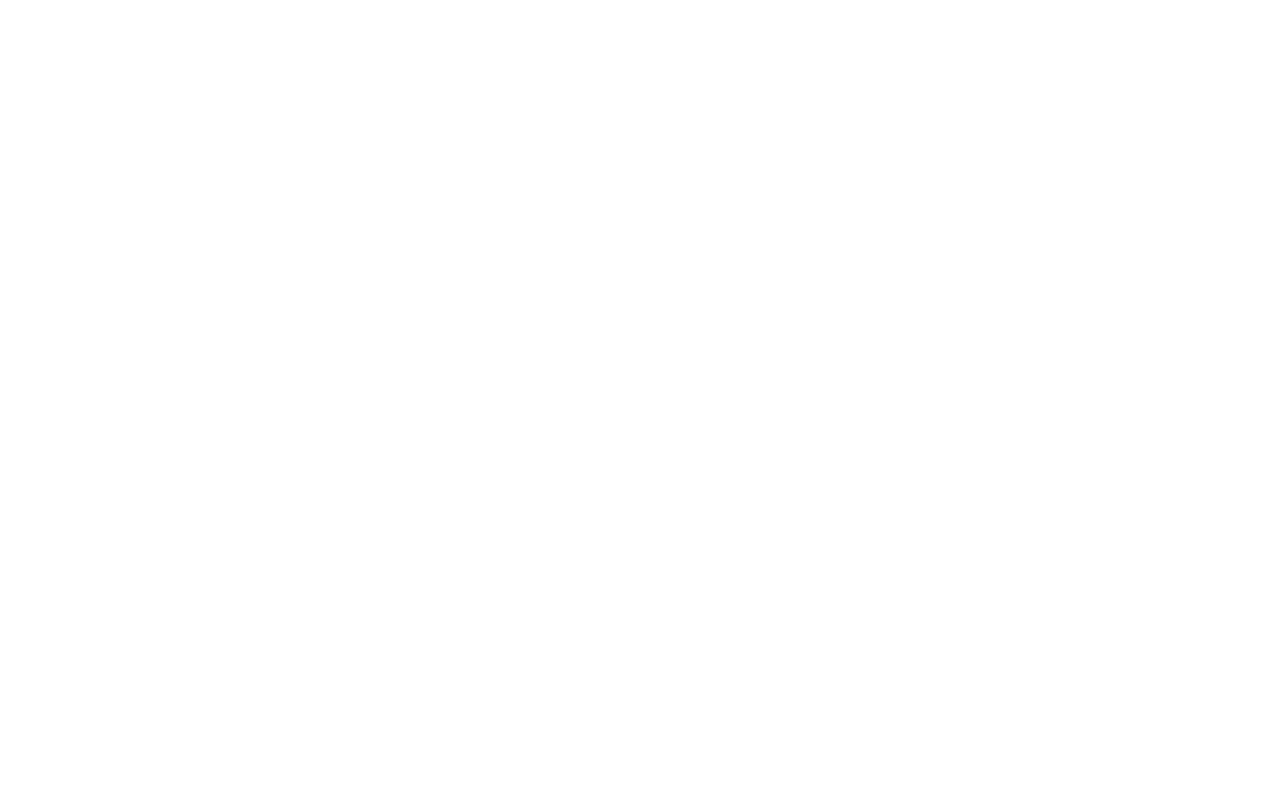
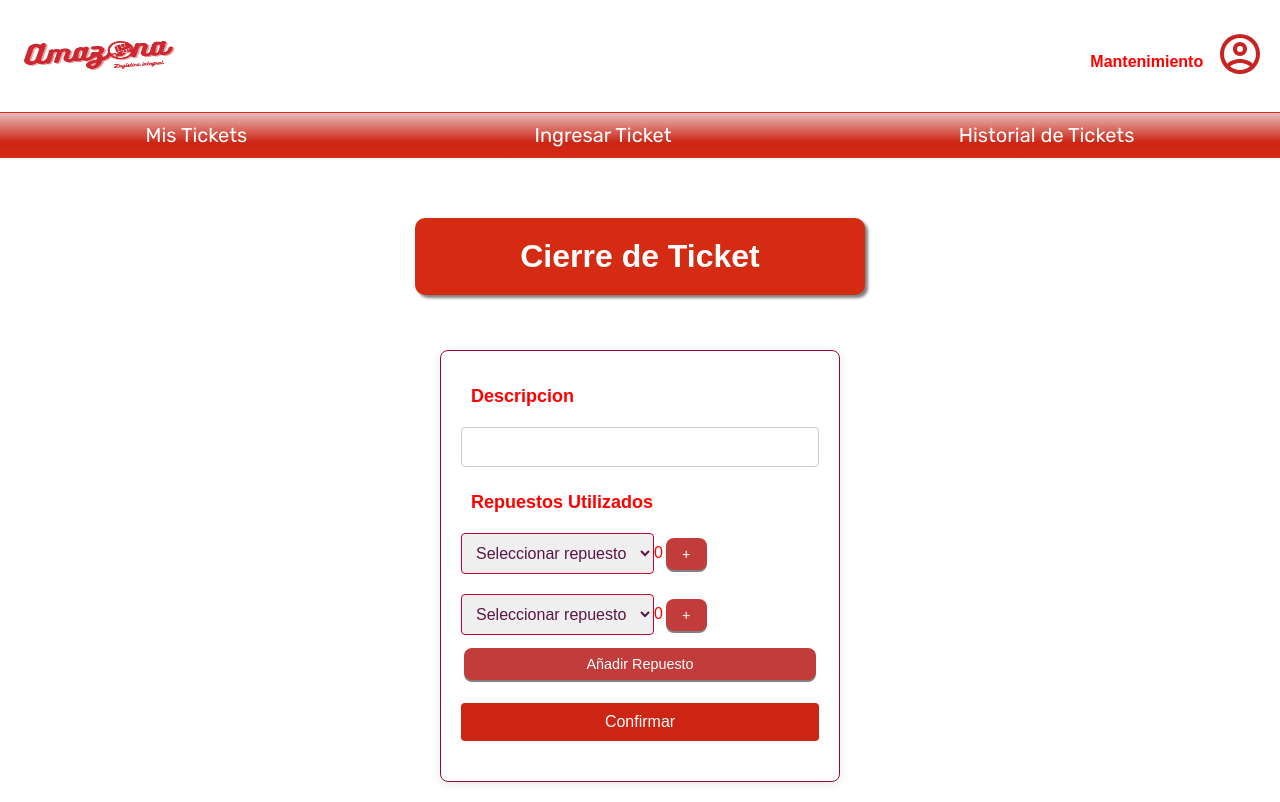
Before and after one commit to imdaviddev/tp-final-laboratorio-frontend, a React (Vite) app: page /mantenimiento/tickets/2 in a window 1280 px wide. Before the commit this address had no page. Built offline with nearby package versions, Linux system fonts and the light colour scheme; data requests are answered from the project's data file; grey boxes are pictures that could not be loaded.

Commit message:
Cierre de ticket

```diff
--- /dev/null
+++ b/src/components/BotonIncremental.tsx
@@ -0,0 +1,19 @@
+import { useState } from "react";
+import { Boton } from "../pages/ComponentsUI/Botones";
+const BotonIncremental = () => {
+    const [count, setCount] = useState(0)
+
+    const incrementar = () => {
+        setCount(count + 1)
+    }
+
+    return (
+        <div>
+            {count}
+            <Boton onClick={incrementar}>+</Boton>
+        </div>
+
+    );
+}
+
+export default BotonIncremental;
--- /dev/null
+++ b/src/components/TicketDetails.tsx
@@ -0,0 +1,77 @@
+import { FormEvent, useEffect, useState } from "react";
+import { styled } from 'styled-components'
+import { useParams } from "react-router-dom";
+import { ITicket } from "../api/models/tickets.models";
+import useTicketstore from "../store/ticketsContext";
+import { Boton, SubmitButton } from '../pages/ComponentsUI/Botones';
+import { ContainerPadre, MensajeBienvenida, FormContainer, LabelForm, InputForm, SelectForm } from "../pages/ComponentsUI";
+import BotonIncremental from './BotonIncremental'
+
+const GroupSelect = styled.div`
+    display: flex;
+    align-items: center;
+`
+
+const GroupCont = styled.div`
+
+`
+
+function sendHandler(event: FormEvent<HTMLFormElement>): void {
+    event.preventDefault();
+}
+
+const TicketDetails = () => {
+
+
+    const { obtenerTicket, obtenerTickets } = useTicketstore();
+    const [ticketParticular, setTicketParticular] = useState<ITicket>();
+    const { ticketId } = useParams();
+
+    useEffect(() => {
+        obtenerTickets()
+            .then(() => {
+                obtenerTicket(parseInt(ticketId))
+                    .then(promise => setTicketParticular(promise))
+                    .catch(error => console.log(error))
+            })
+
+    }, [ticketParticular]);
+
+    if (ticketParticular == null) {
+        return (
+            <div>Cargando...</div>
+        )
+    }
+
+    return (
+        <ContainerPadre>
+            <MensajeBienvenida>Cierre de Ticket</MensajeBienvenida>
+            <FormContainer onSubmit={sendHandler}>
+                <LabelForm>Descripcion</LabelForm>
+                <InputForm></InputForm>
+                <LabelForm>Repuestos Utilizados</LabelForm>
+
+                <GroupSelect>
+
+                    <SelectForm>
+                        <option value="">Seleccionar repuesto</option>
+                    </SelectForm>
+                    <BotonIncremental />
+                </GroupSelect>
+
+                <GroupSelect>
+                    <SelectForm>
+                        <option value="">Seleccionar repuesto</option>
+                    </SelectForm>
+                    <BotonIncremental />
+                </GroupSelect>
+
+                <Boton>Añadir Repuesto</Boton>
+                <SubmitButton>Confirmar</SubmitButton>
+            </FormContainer>
+        </ContainerPadre>
+
+    )
+}
+
+export default TicketDetails;
--- a/src/pages/Mantenimiento/Components/Ticket.tsx
+++ b/src/pages/Mantenimiento/Components/Ticket.tsx
@@ -3,6 +3,8 @@
 import { Boton } from '../../ComponentsUI/Botones'
 import { ButtonGroup } from '../../ComponentsUI';
 import camionRojo from '../../../../public/camion-mantenimiento.svg';
+import {Link} from 'react-router-dom'
+
 const ContainerTicket = styled.div`
 display: flex;
 flex-direction: column;
@@ -55,8 +57,8 @@
                         <Detalle tipo={"Tipo"} valor={props.tipo}></Detalle>
                     </DescGroup>
                     <ButtonGroup>
-                        <Boton>Ver Detalle</Boton>
-                        <Boton>Cerrar Ticket</Boton>
+                        <Boton><Link to={`tickets/detalle/${props.id_ticket}`}></Link>Ver Detalle</Boton>
+                        <Boton><Link to={`tickets/${props.id_ticket}`}>Cerrar Ticket</Link></Boton>
                     </ButtonGroup>
                 </DescTicket>
             </ContainerDescTicket>
--- a/src/pages/Mantenimiento/Mantenimientoingresos.tsx
+++ b/src/pages/Mantenimiento/Mantenimientoingresos.tsx
@@ -17,7 +17,7 @@
   font-weight: bold;
 `
 
-const Mantenimientoingresos = () => {
+const MantenimientoIngresos = () => {
   return (
     <ContainerPadre>
       <MensajeBienvenida>Nuevo Ingreso</MensajeBienvenida>
@@ -26,4 +26,4 @@
   )
 }
 
-export default Mantenimientoingresos
+export default MantenimientoIngresos
--- a/src/routes/index.tsx
+++ b/src/routes/index.tsx
@@ -3,12 +3,12 @@
 import IniciarSesionPage from '../pages/IniciarSesion/IniciarSesionPage';
 
 import RecorridoDetails from '../components/RecorridoDetails'
+import TicketDetails from '../components/TicketDetails'
 
 import { GerenciaHomePage, GerenciaControles, GerenciaReportes, GerenciaPageLayout } from '../pages/gerencia'
 import { ConductorInicio, ConductorRecorrido, ConductorReportes, ConductorPageLayout } from '../pages/Conductor';
 import { SupervisionConductoresPage, SupervisionCrearRecorridoPage, SupervisionHomePage, SupervisionPageLayout, SupervisionReportesPage, SupervisionVehiculosPage } from '../pages/Supervision';
-import MantenimientoPageLayout, { MantenimientoHistorial, MantenimientoInicio } from '../pages/Mantenimiento';
-import Mantenimientoingresos from '../pages/Mantenimiento/Mantenimientoingresos';
+import { MantenimientoPageLayout, MantenimientoHistorial, MantenimientoInicio, MantenimientoIngresos } from '../pages/Mantenimiento';
 
 import AdministracionPageLayout from '../pages/Administracion/AdministracionPageLayout';
 import AdministracionInicio from '../pages/Administracion/AdministracionInicio';
@@ -40,7 +40,8 @@
 
         <Route element={<MantenimientoPageLayout />} path='/mantenimiento'>
           <Route index element={<MantenimientoInicio />} />
-          <Route element={<Mantenimientoingresos />} path='ingresos' />
+          <Route element={<TicketDetails />} path='tickets/:ticketId'/>
+          <Route element={<MantenimientoIngresos />} path='ingresos' />
           <Route element={<MantenimientoHistorial />} path='historial-de-tickets' />
         </Route>
 
```
Also changed, not shown: src/pages/Mantenimiento/index.tsx (+4 -3 lines).
